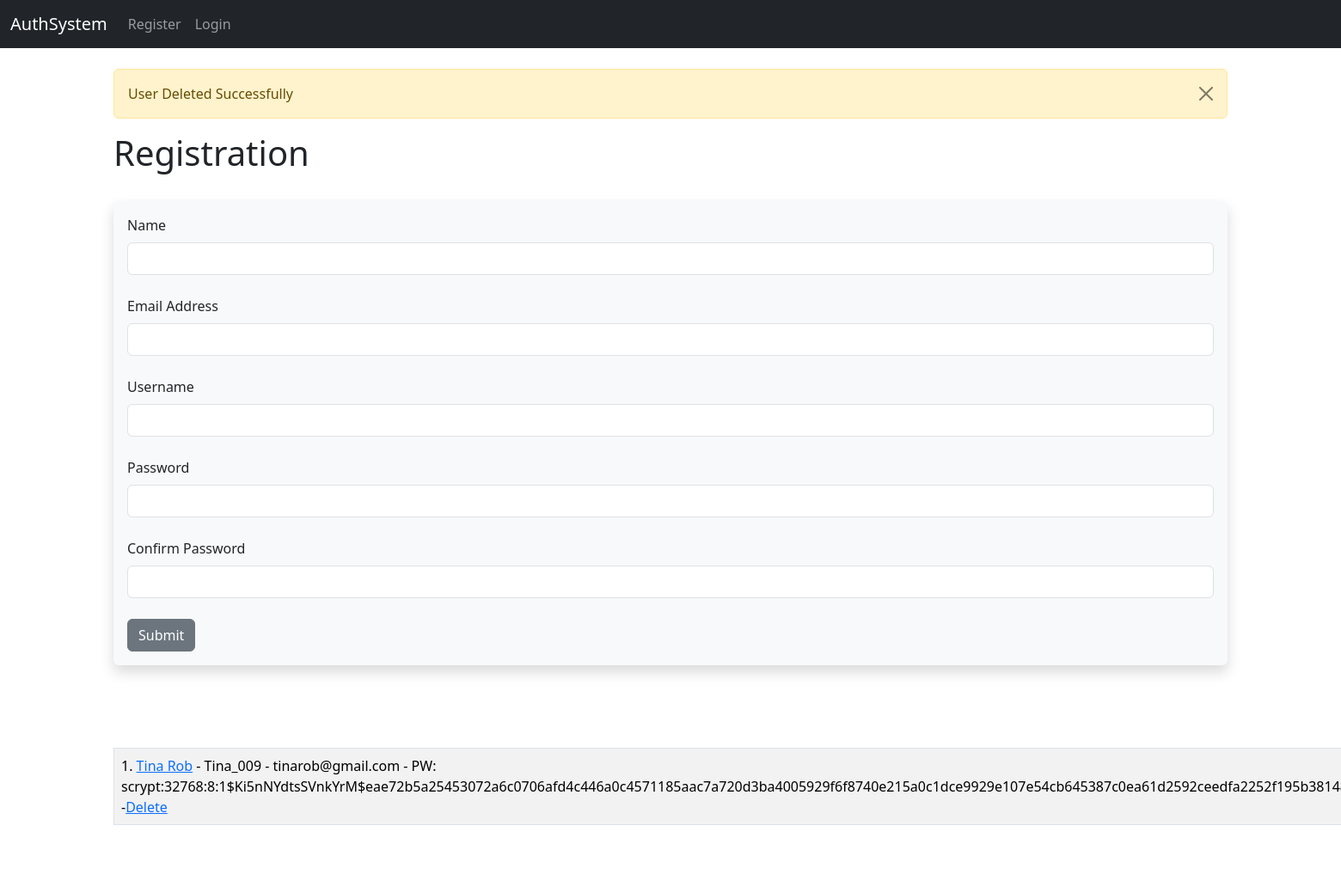
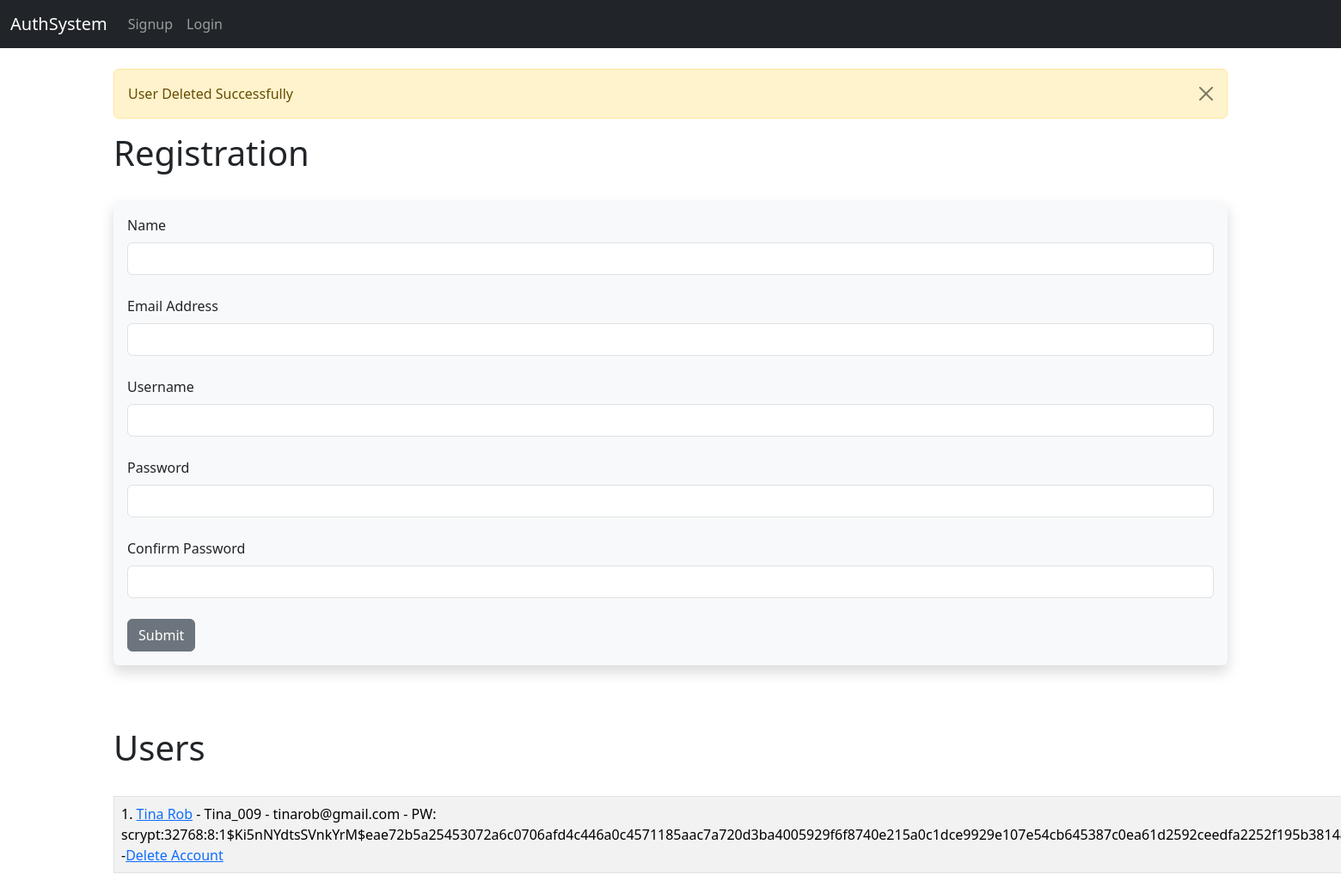
Before and after one commit to Afsheen-Aziz/user_authentiction_sys, a Flask app: page /delete/2 in a window 1560 px wide; the page is wider, and only the part inside the window is pictured. Shown: that part at 86% size. Before the commit the page ends 960 px from the top of that part, so only its background shows below. Run offline with Flask 3, Linux system fonts and the light colour scheme; data comes from the database, SQL or seed files in the repository; both versions use the stored data as it was after the commit.

Commit message:
layout changes

```diff
--- a/hello.py
+++ b/hello.py
@@ -49,7 +49,7 @@ def login():
 
 # Create Login Form
 class LoginForm(FlaskForm):
-    username = StringField("Userame", validators=[DataRequired()])
+    username = StringField("Username", validators=[DataRequired()])
     password = PasswordField("Password", validators=[DataRequired()])
     submit = SubmitField("Submit")
 
@@ -206,7 +206,7 @@ def page_not_found(e):
 
 # Create Form Page
 
-@app.route('/user/add', methods=['GET','POST'])
+@app.route('/signup', methods=['GET','POST'])
 def add_user():
     name = None
     form = AddForm()
@@ -218,12 +218,15 @@ def add_user():
             user = Users(username=form.username.data,name=form.name.data, email=form.email.data, password_hash=hashed_pw)
             db.session.add(user)
             db.session.commit()
+            flash("User Added Successfully")
+        else:
+            flash("User Already Exists")
         name = form.name.data
         form.name.data = ''
         form.email.data = ''
         form.username.data =''
         form.password_hash.data = ''
-        flash("User Added Successfully")
+
     our_users = Users.query.order_by(Users.date_added)
 
     return render_template("add_user.html", form=form, name=name, our_users=our_users)
--- a/templates/add_user.html
+++ b/templates/add_user.html
@@ -10,9 +10,8 @@
 {% endfor %}
 
 {% if name %}
-    <h1>Registration</h1>
+    <h1>Users</h1>
     <br/>
-    <br/><br/>
     <table class="table table-hover table-bordered table-striped">
         {% for our_user in our_users %}
         <tr>
@@ -44,11 +43,13 @@
         {{ form.submit(class="btn btn-secondary") }}
     </form>
 </div>
-<br/><br/>
+<br/>
 <table class="table table-hover table-bordered table-striped">
 {% for our_user in our_users %}
+<h1>Users</h1>
+<br/>
 <tr>
-<td>{{ our_user.id }}. <a href="{{url_for('update',id=our_user.id)}}">{{ our_user.name}}</a> - {{ our_user.username }} - {{ our_user.email }} - PW: {{our_user.password_hash }} -<a href="{{url_for('delete',id=our_user.id)}}">Delete</a></td></tr>
+<td>{{ our_user.id }}. <a href="{{url_for('update',id=our_user.id)}}">{{ our_user.name}}</a> - {{ our_user.username }} - {{ our_user.email }} - PW: {{our_user.password_hash }} -<a href="{{url_for('delete',id=our_user.id)}}">Delete Account</a></td></tr>
 {% endfor %}
 </table>
 {% endif %}
--- a/templates/dashboard.html
+++ b/templates/dashboard.html
@@ -23,9 +23,9 @@
             <strong>User Id: </strong>{{ current_user.id }}<br/>
             <strong>Email: </strong>{{ current_user.email }}<br/>
             <strong>Date Joined: </strong>{{ current_user.date_added }}<br/></p>
-          <a href="{{ url_for('logout')}}" class="btn btn-danger btn-sm">Logout</a>
+          <a href="{{ url_for('logout')}}" class="btn btn-primary btn-sm">Logout</a>
           <a href="{{url_for('update',id=current_user.id)}}" class="btn btn-secondary btn-sm">Update Profile</a>
-          <a href="{{ url_for('delete',id=current_user.id)}}" class="btn btn-danger btn-sm">Delete</a>
+          <a href="{{ url_for('delete',id=current_user.id)}}" class="btn btn-danger btn-sm">Delete Account</a>
         </div>
       </div>
 
--- a/templates/login.html
+++ b/templates/login.html
@@ -23,7 +23,9 @@
         {{ form.password(class="form-control") }}
         <br/>
 
-        {{ form.submit(class="btn btn-secondary") }}
+        {{ form.submit(class="btn btn-dark") }}<br/><br/>
+        <a href="{{url_for('add_user')}}" class="btn btn-secondary" class="link-secondary">Don't have an account? Sign up.</a>
+
     </form>
 </div>
 
--- a/templates/navbar.html
+++ b/templates/navbar.html
@@ -15,7 +15,7 @@
           </li>
           {% else %}
           <li class="nav-item">
-            <a class="nav-link" href="{{url_for('add_user')}}">Register</a>
+            <a class="nav-link" href="{{url_for('add_user')}}">Signup</a>
           </li>
           <li class="nav-item">
             <a class="nav-link" href="{{url_for('login')}}">Login</a>
```
Also changed, not shown: instance/users.db.
